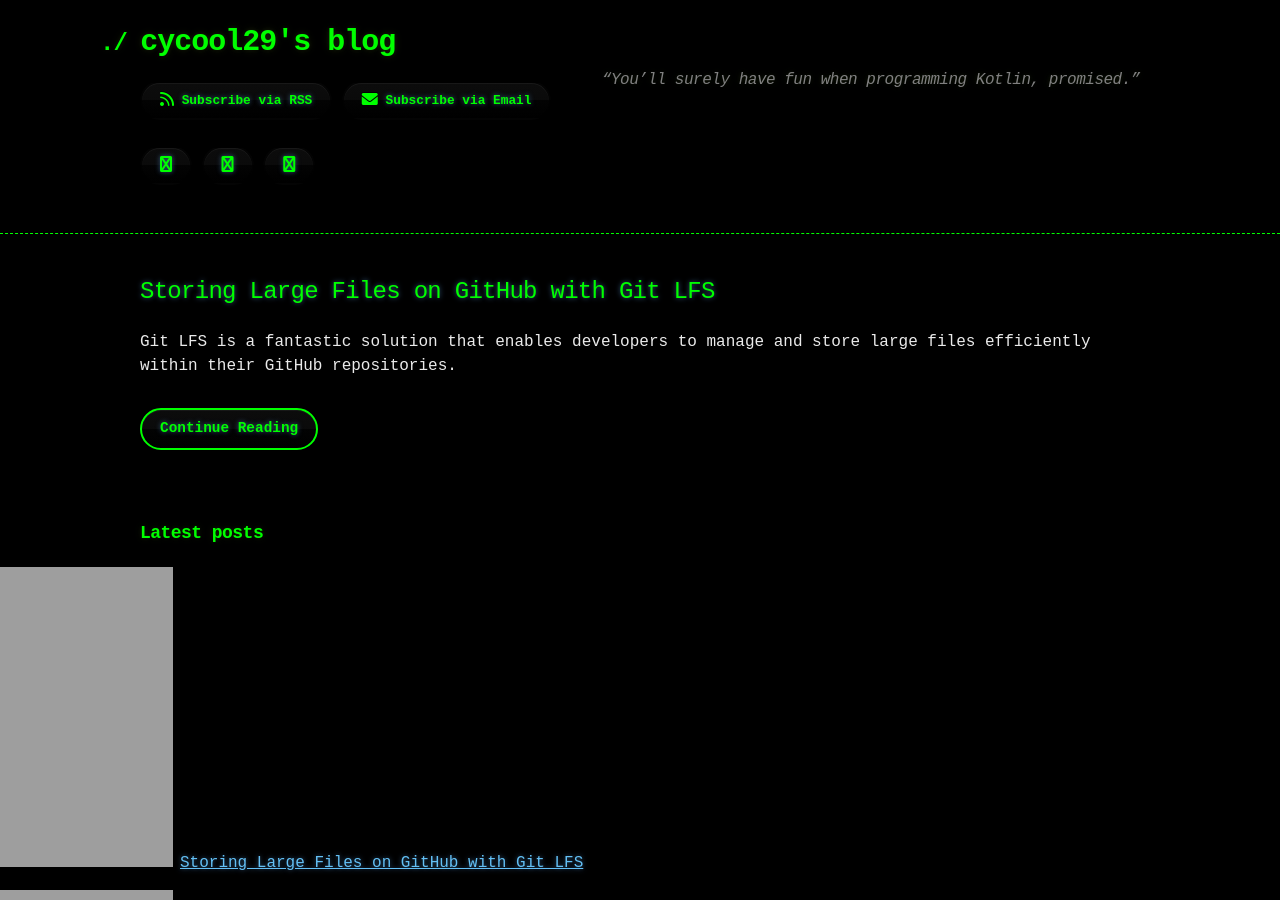
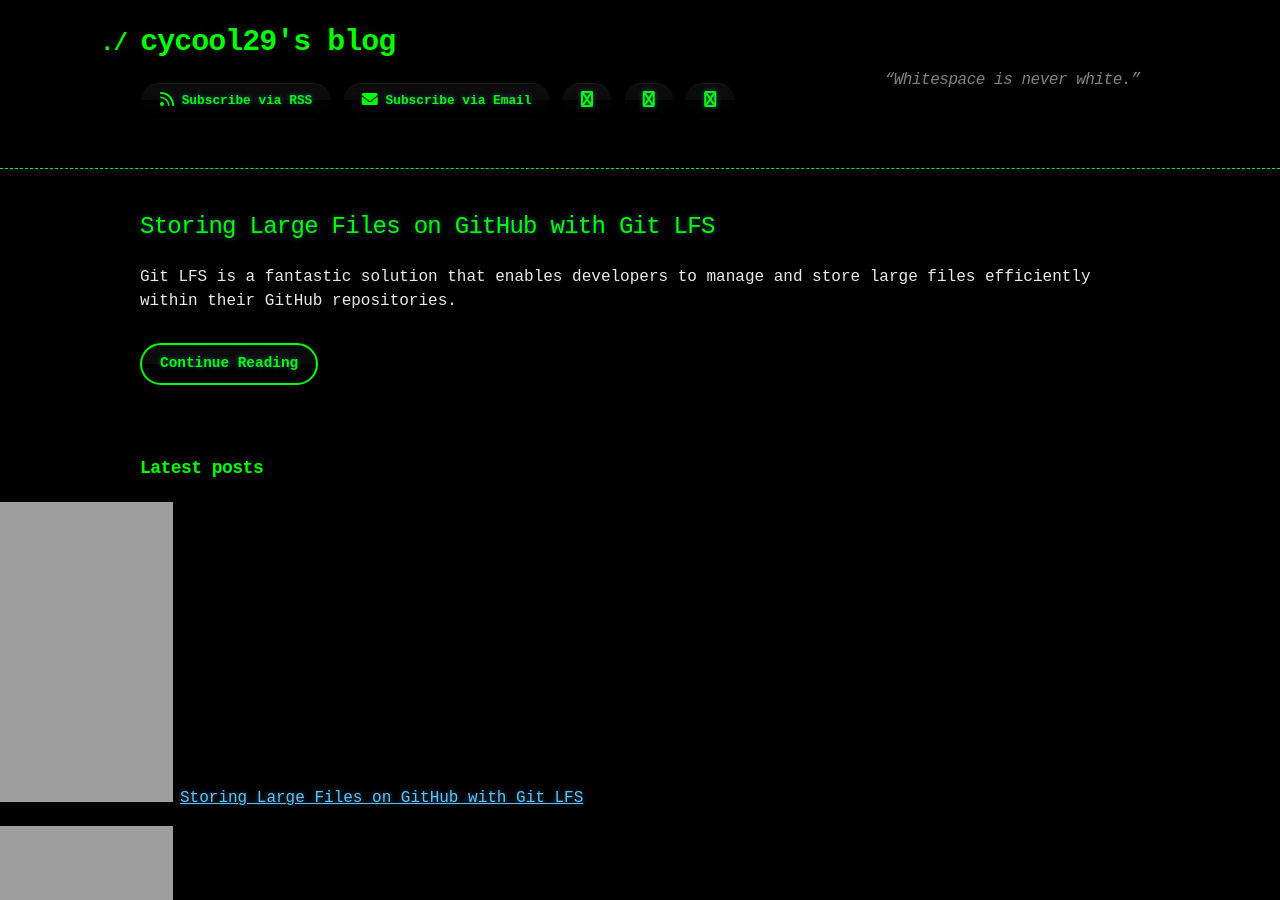
Before and after one commit to cycool29/cycool29.github.io, a Jekyll site: the page built from index.md, in a window 1280 px wide and 900 px high. Built offline with Jekyll 4.4.1, drawn with Linux system fonts in a browser that asks for light colours; a style sheet for code colours, icons or effects is not loaded.

Commit message:
Update quotes

```diff
--- a/_config.yml
+++ b/_config.yml
@@ -1,5 +1,5 @@
 title: cycool29's blog
-description: "“You’ll surely have fun when programming Kotlin, promised.” "
+description: "“Whitespace is never white.” "
 bio: A high school student. Intermediate in Python, Git, Bash. Learning JavaScript. He/Him. "
 author: cycool29
 url: https://cycool29.github.io
```
